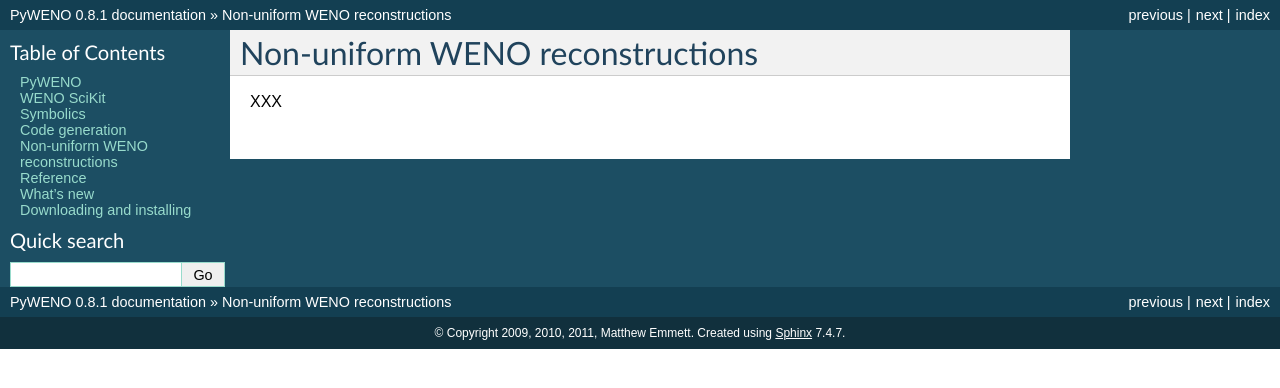
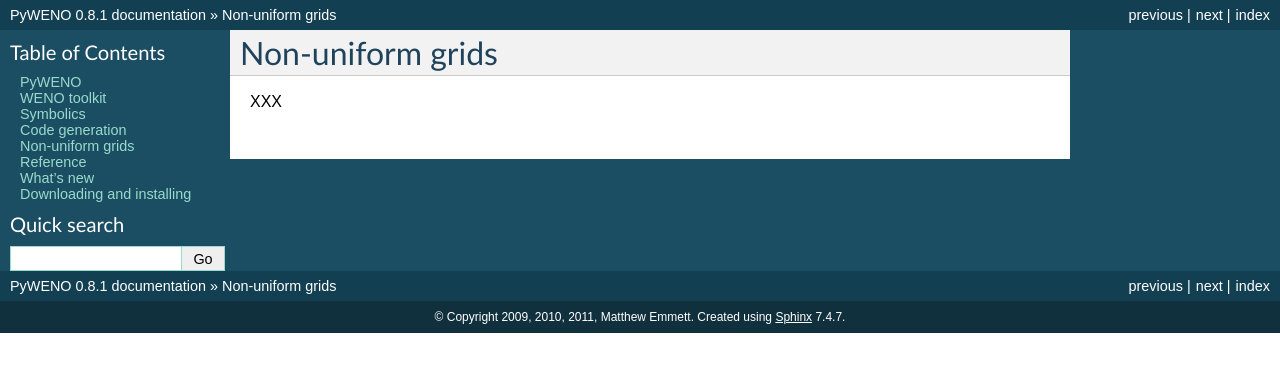
Before and after one commit to memmett/PyWENO, a Sphinx documentation site: the page built from docs/nonuniform.rst, in a window 1280 px wide. Shown: the top 388 px of the page. Built offline with Sphinx 7.4.7, drawn with Linux system fonts in a browser that asks for light colours; the version number is read from the project's files by our own code.

Commit message:
DOCS: Remove mention of WENO SciKit.

```diff
--- a/docs/nonuniform.rst
+++ b/docs/nonuniform.rst
@@ -1,4 +1,4 @@
-Non-uniform WENO reconstructions
-================================
+Non-uniform grids
+=================
 
 XXX
--- a/docs/reference.rst
+++ b/docs/reference.rst
@@ -1,8 +1,8 @@
 Reference
 =========
 
-WENO SciKit
------------
+WENO toolkit
+------------
 
 .. autofunction:: pyweno.weno.reconstruct
 
--- a/docs/tutorial.rst
+++ b/docs/tutorial.rst
@@ -1,5 +1,5 @@
-WENO SciKit
-===========
+WENO toolkit
+============
 
 WENO reconstructions
 --------------------
```
